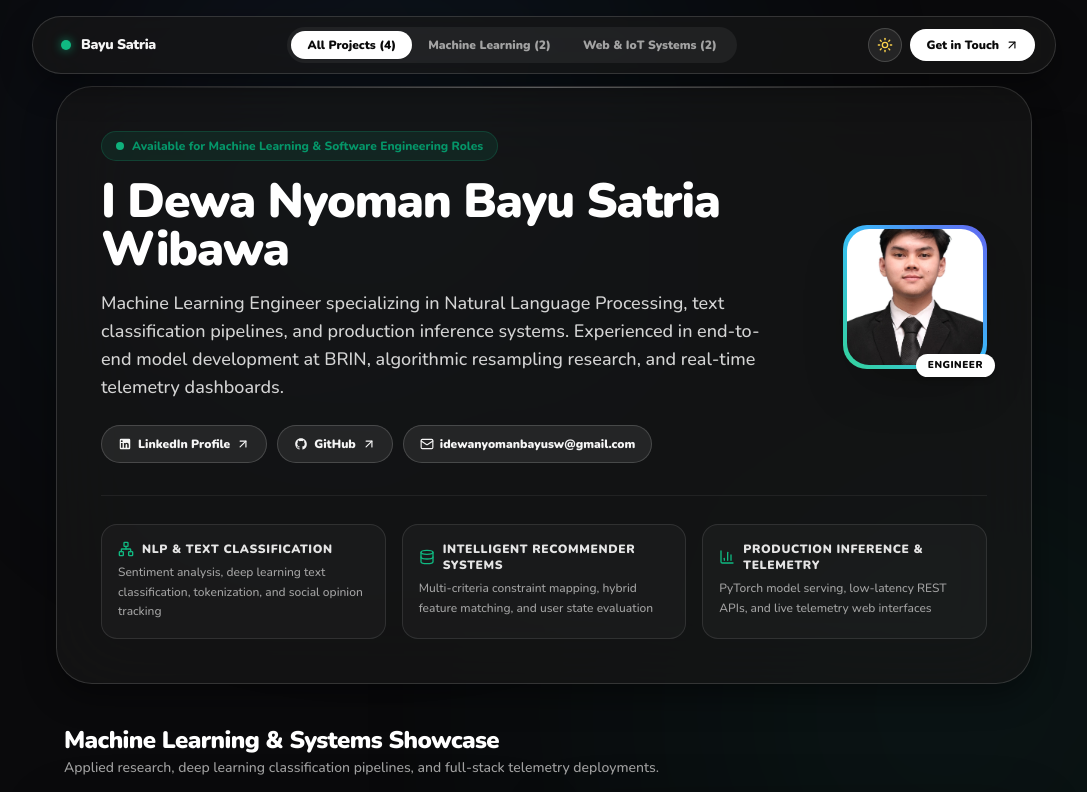
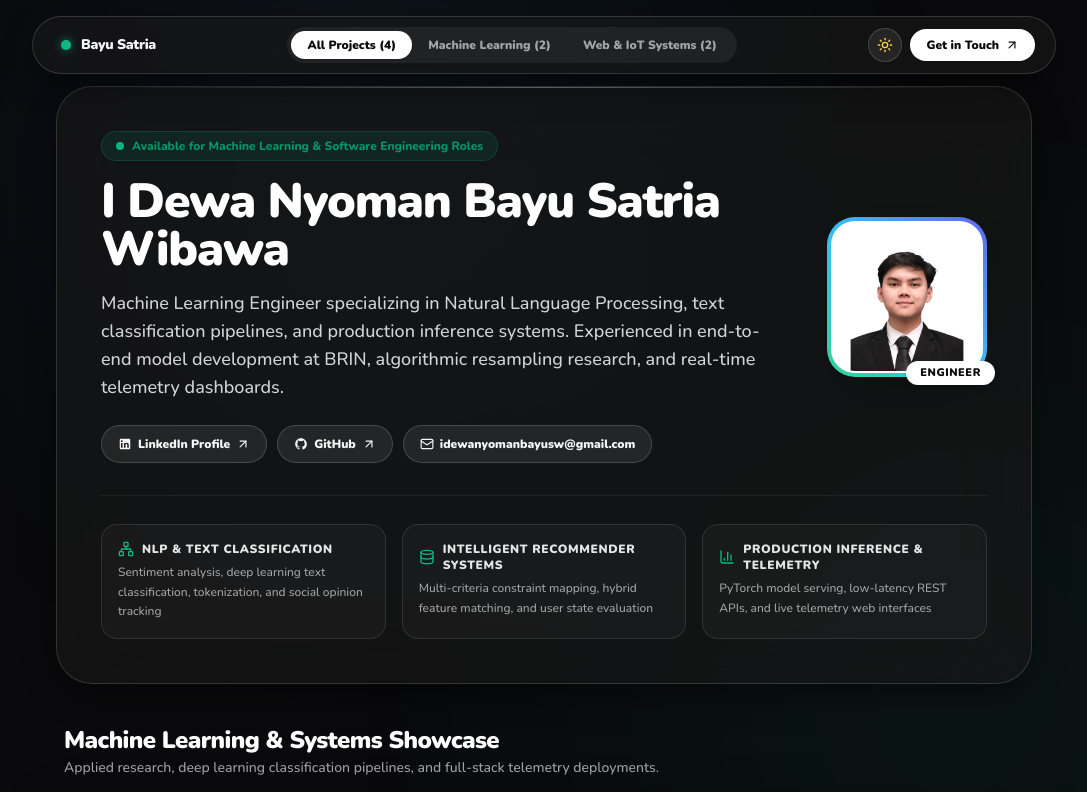
Before and after one commit to idewbayu14/bayu-portfolio, a React (Vite) app: page / in a window 1280 px wide. Shown: the top 792 px of the page, without its empty margins (96-1183 px from the left). Built offline with nearby package versions, Linux system fonts and the light colour scheme.

Commit message:
fix: adjust photo framing with headroom and square centering to prevent head clipping

```diff
--- a/src/App.tsx
+++ b/src/App.tsx
@@ -752,15 +752,15 @@ export default function App() {
               transition={{ type: "spring", stiffness: 300, damping: 20 }}
               className="shrink-0 relative group cursor-pointer"
             >
-              <div className="relative w-28 h-28 sm:w-36 sm:h-36 rounded-3xl overflow-hidden p-1 bg-gradient-to-tr from-emerald-400 via-sky-400 to-indigo-500 shadow-2xl">
+              <div className="relative w-32 h-32 sm:w-40 sm:h-40 rounded-[28px] overflow-hidden p-1 bg-gradient-to-tr from-emerald-400 via-sky-400 to-indigo-500 shadow-2xl">
                 <img
                   src={PROFILE.avatar}
                   alt={PROFILE.name}
-                  className="w-full h-full object-cover rounded-[22px] bg-white"
+                  className="w-full h-full object-contain rounded-[24px] bg-white p-0.5"
                 />
               </div>
               <div
-                className={`absolute -bottom-2 -right-2 px-3 py-1 rounded-full text-[10px] font-black uppercase tracking-wider shadow-md ${
+                className={`absolute -bottom-2 -right-2 px-3.5 py-1 rounded-full text-[11px] font-black uppercase tracking-wider shadow-md ${
                   isDark ? "bg-white text-neutral-950" : "bg-neutral-900 text-white"
                 }`}
               >
```
Also changed, not shown: public/profile/bayu.jpg.
